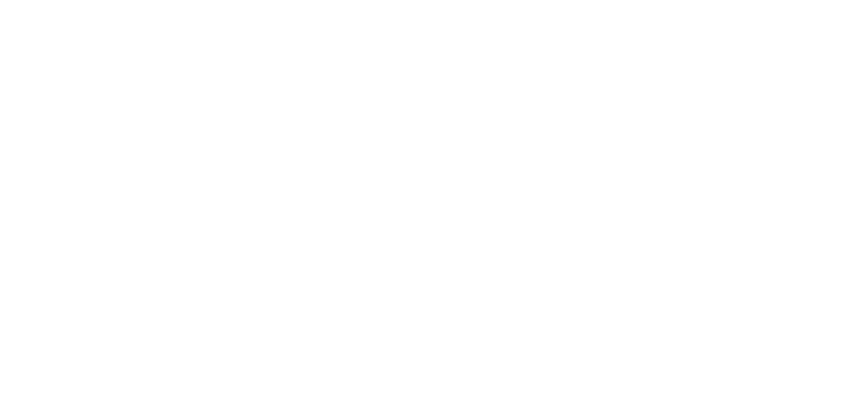
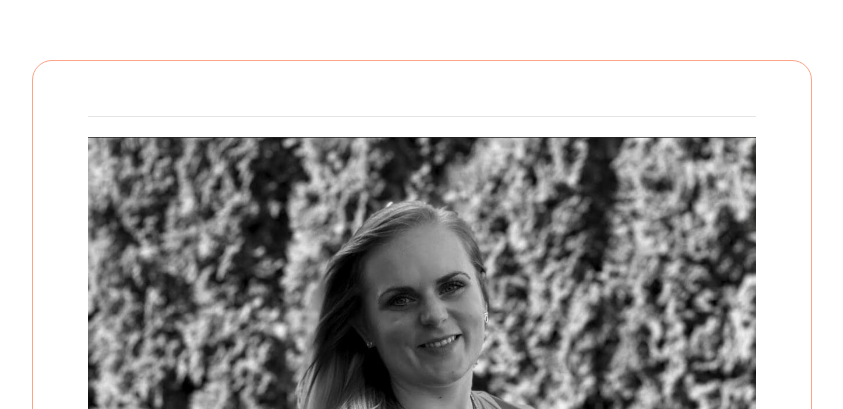
Before and after one commit to jessewillig/v2-react-portfolio, a React (Create React App) app: page / in a window 1280 px wide. Shown: the part 691-1100 px from the top of the page, without its empty margins (428-1271 px from the left). Before the commit the page ends 800 px from the top, so only its background shows below. Built offline with nearby package versions, Linux system fonts and the light colour scheme.

Commit message:
added header

```diff
--- a/src/components/AboutSection/index.js
+++ b/src/components/AboutSection/index.js
@@ -10,7 +10,7 @@
                 <div id="about-me-container">
                     <div id="about-me">
                         <Header title="About Me" />
-                        <img src={headShot} alt="jesse" style={{ width: 175 }} />
+                        <img src={headShot} alt="jesse" />
                         <p className="uk-text-justify about-me-desc">
                             Hi! I'm Jesse, I'm a full-stack web developer and designer. I spent
                             the last 8+ years of my career in customer service and the financial field. During my time in those industries I have learned how to creatively solve problems, organizing/prioritizing and strong written/oral communication skills
--- a/src/components/AboutSection/style.css
+++ b/src/components/AboutSection/style.css
@@ -0,0 +1,20 @@
+#about-me {
+    border: 1px solid #fda387;
+    padding: 7%;
+    border-radius: 20px;
+}
+
+#about-me-container {
+    margin-top: 520px;
+    margin-bottom: 100px;
+    padding-top: 30px;
+}
+
+@media only screen and (min-width: 769px) {
+    #about-me-container {
+        margin-top: 450px;
+        padding-top: 200px;
+        width: 65%;
+        padding-left: 35%;
+    }
+}
--- a/src/components/Header/index.js
+++ b/src/components/Header/index.js
@@ -3,7 +3,10 @@
 
 function Header() {
     return (
-
+        <div className="uk-text-center">
+        {/* <h1 className="page-heading" ></h1> */}
+        <hr />
+    </div>
     )
 };
 
--- a/src/components/MobileNav/index.js
+++ b/src/components/MobileNav/index.js
@@ -7,12 +7,13 @@
         <div id="menu-canvas" uk-offcanvas="overlay: true">
             <div className="uk-offcanvas-bar">
                 <button className="uk-offcanvas-close" type="button" uk-close="true"></button>
-                <ul className="uk-list">
+                <ul className="uk-list uk-hidden@m">
                     <li><Link to="/about" className="nav-item mobile-nav-item">About</Link></li>
                     <li><Link to="/portfolio" className="nav-item mobile-nav-item">Portfolio</Link></li>
                     <li><Link to="/skills" className="nav-item mobile-nav-item">Skills</Link></li>
                     <li><Link to="/contact" className="nav-item mobile-nav-item">Contact</Link></li>
                 </ul>
+                <a className="uk-visible@m" href="#menu-canvas" uk-toggle="target: #menu-canvas"><span className="menu-icon" uk-icon="icanon: menu; ratio: 1.5"></span></a>
             </div>
         </div>
     )
--- a/src/pages/About.js
+++ b/src/pages/About.js
@@ -3,15 +3,16 @@
 import React from 'react';
 import MobileNav from '../components/MobileNav';
 import Nav from "../components/Nav"
-// import // AboutSection TEXT
-
+import AboutSection from "../components/AboutSection";
+import Header from "../components/Header";
 
 function About () {
     return (
         <div>
             <Nav />
-        <MobileNav />
-        {/* // <AboutSection /> */}
+            <MobileNav />
+            <Header />
+            <AboutSection />
         </div>
     )
 }
```
